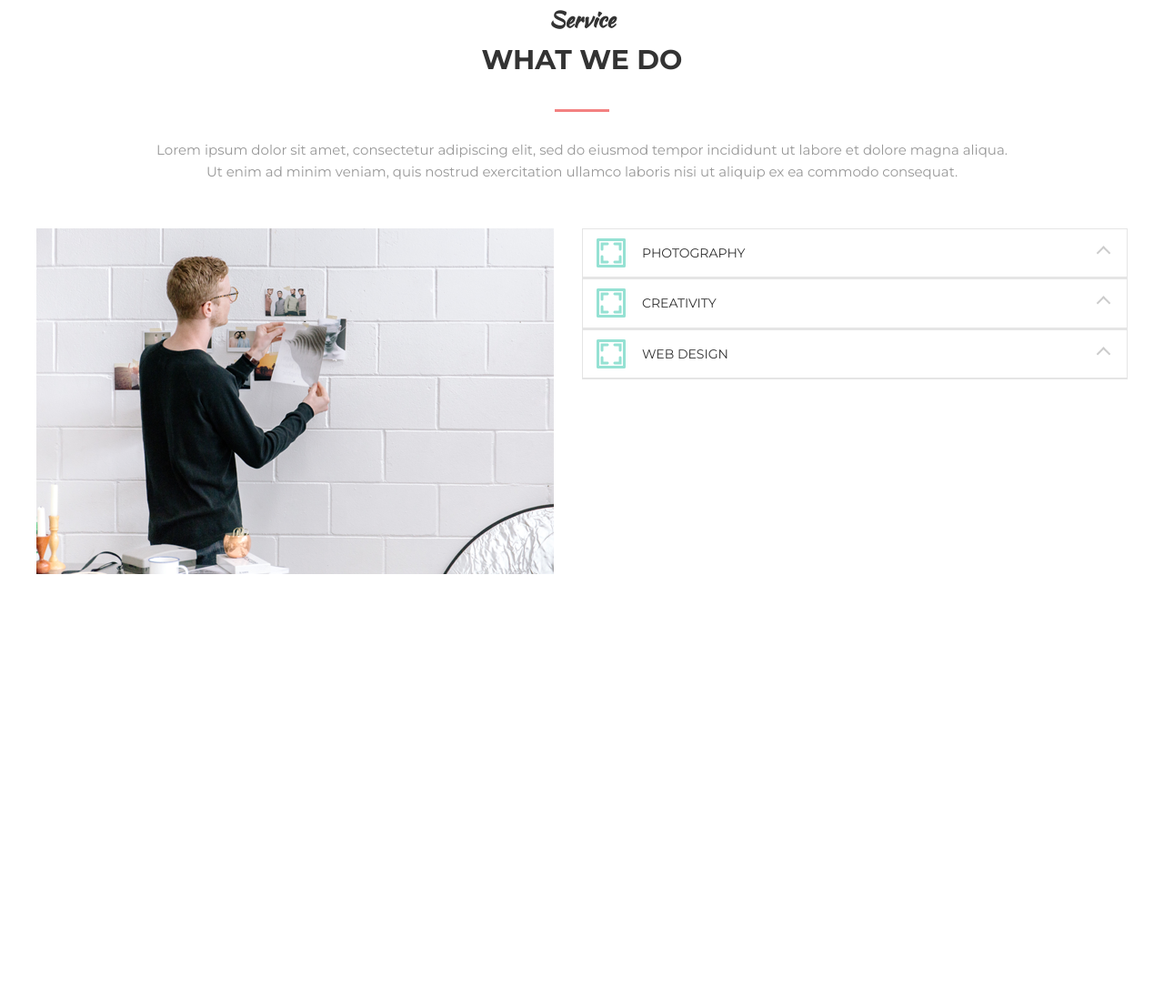
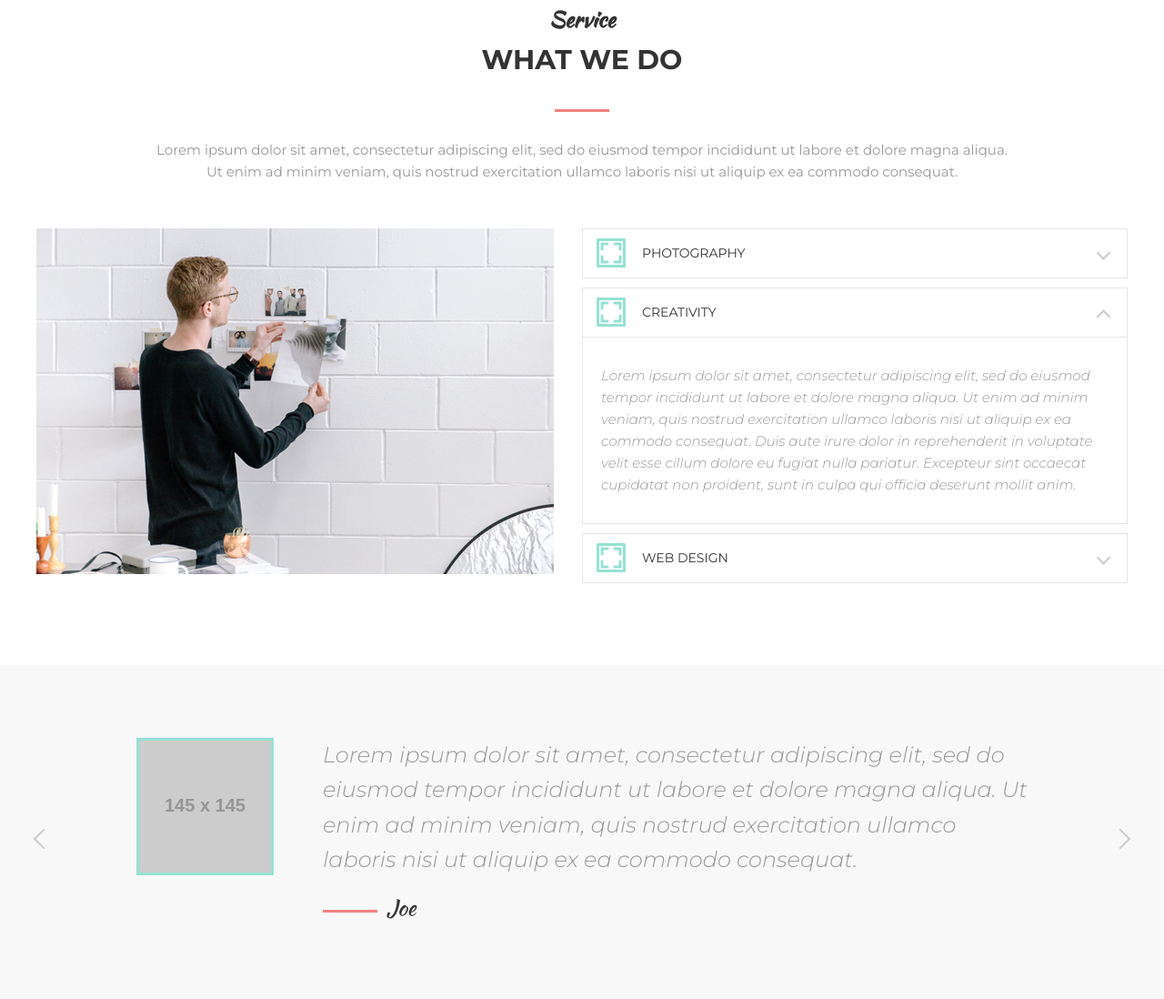
Before and after one commit to yep606/layout, a plain HTML site: page index.html in a window 1280 px wide. Shown: the part 3320-4418 px from the top of the page at 91% size. Before the commit the page ends 4038 px from the top, so only its background shows below. Drawn offline with Linux system fonts and the light colour scheme; placeholder pictures from the web are drawn by us.

Commit message:
Reviews section, resumed development

```diff
--- a/assets/css/style.css
+++ b/assets/css/style.css
@@ -275,6 +275,12 @@ background-color: #e5e5e5;
 
 }
 
+.section--gray {
+
+  background-color: #f8f8f8;
+
+}
+
 .section__header {
 
 margin: 0 auto 50px;
@@ -507,8 +513,31 @@ display: flex;
 /* Accordion */
 
 .accordion_item {
+  margin-bottom: 10px;
+  border: 1px solid #e5e5e5;
 
-  border: 1px solid #e5e5e5;
+}
+
+.accordion_item.active
+.accordion__content {
+
+  display: block;
+
+}
+
+.accordion_item.active
+.accordion__header{
+
+border-bottom-color:  #e5e5e5;
+
+}
+
+.accordion_item.active
+.accordion__header::after {
+
+  transform: translateY(-50%)
+   rotate(-45deg);
+   margin-top: 5px;
 
 }
 
@@ -517,7 +546,9 @@ display: flex;
 padding: 15px 20px 15px 65px;
 position: relative;
 
-border-bottom: 1px solid #e5e5e5;
+border-bottom: 1px solid transparent;
+
+cursor: pointer;
 
 }
 
@@ -536,7 +567,7 @@ border-bottom: 1px solid #e5e5e5;
   z-index: 1;
 
   transform: translateY(-50%)
-  rotate(-45deg);
+  rotate(135deg);
 
 
 }
@@ -549,7 +580,6 @@ border-bottom: 1px solid #e5e5e5;
   z-index: 1;
 
   transform: translateY(-50%);
-
 
 
 }
@@ -574,19 +604,106 @@ font-weight: 300;
 
 }
 
+/* Reviews */
+
+.reviews {
+
+padding: 0 110px;
+position: relative;
+
+}
+
+.reviews__item {
+
+padding-left: 205px;
+position: relative;
+
+}
+
+.reviews__photo{
+border: 3px solid #95e1d3;
+position: absolute;
+
+top: 0;
+left: 0;
+z-index: 1;
+
+}
+
+.reviews__text{
+font-size: 24px;
+font-style: italic;
+font-weight: 300;
+color: #999;
+margin-bottom: 15px;
+
+}
+
+.reviews__author {
+
+font-size: 24px;
+color: #333;
+font-family: 'Kaushan Script';
+
+}
+
+.reviews__author::before{
+
+content: "";
+display: inline-block;
+vertical-align: middle;
+width: 60px;
+height: 3px;
+background-color: #f38181;
+margin-right: 10px;
+
+
+}
+
+.reviews__btn {
+font-size: 0;
+color: transparent;
+
+position: absolute;
+top: 50%;
+z-index: 1;
+transform: translateY(-50%);
+
+}
+
+.reviews__btn::after{
+
+  content: "";
+  display: block;
+  width: 16px;
+  height: 16px;
+  border-top: 2px solid #ccc;
+  border-left: 2px solid #ccc;
+
+  top: 50%;
+  right: 20px;
+  z-index: 1;
 
 
 
+}
+
+.reviews__btn--prev {
+
+left: 0;
+transform: rotate(-45deg);
 
 
+}
+
+.reviews__btn--next {
+
+right: 0;
+
+transform: rotate(135deg);
 
 
-
-
-
-
-
-
+}
 
 
 
--- a/index.html
+++ b/index.html
@@ -261,7 +261,7 @@
                   </div>
                 </div>
 
-                <div class="accordion_item">
+                <div class="accordion_item active">
                   <div class="accordion__header">
                     <img class="accordion__icon"src="assets/images/icons/digital.png" alt="">
                     <div class="accordion__title">
@@ -269,7 +269,11 @@
                     </div>
                   </div>
                   <div class="accordion__content">
-                    <p></p>
+                    <p>Lorem ipsum dolor sit amet, consectetur adipiscing elit, sed do eiusmod tempor incididunt
+                      ut labore et dolore magna aliqua. Ut enim ad minim veniam, quis nostrud exercitation ullamco
+                      laboris nisi ut aliquip ex ea commodo consequat. Duis aute irure dolor in reprehenderit in voluptate
+                      velit esse cillum dolore eu fugiat nulla pariatur. Excepteur sint occaecat cupidatat non proident,
+                      sunt in culpa qui officia deserunt mollit anim.</p>
                   </div>
                 </div>
 
@@ -295,6 +299,26 @@
 
       </section>
 
+      <div class="section section--gray">
+        <div class="container">
+          <div class="reviews">
+            <a class="reviews__btn reviews__btn--prev" href="#">Prev</a>
+            <a class="reviews__btn reviews__btn--next" href="#">Next</a>
+            <div class="reviews__item">
+              <img class="reviews__photo" src="http://placehold.it/145" />
+              <div class="reviews__text">Lorem ipsum dolor sit amet, consectetur adipiscing elit, sed do eiusmod tempor incididunt
+                ut labore et dolore magna aliqua. Ut enim ad minim veniam, quis nostrud exercitation ullamco
+                laboris nisi ut aliquip ex ea commodo consequat.</div>
+              <div class="reviews__author">Joe</div>
+
+
+            </div>
+
+          </div>
+
+        </div>
+      </div>
+
 
     </body>
 
```
